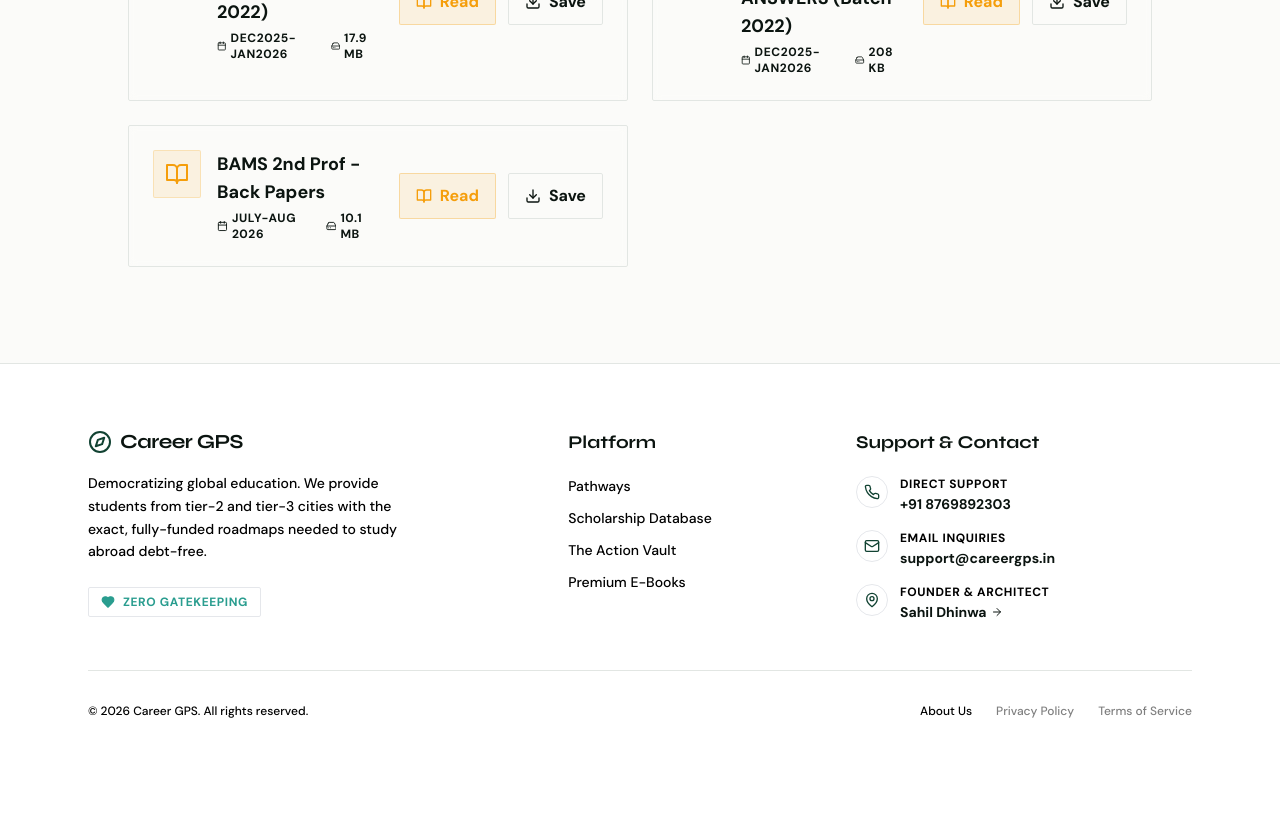
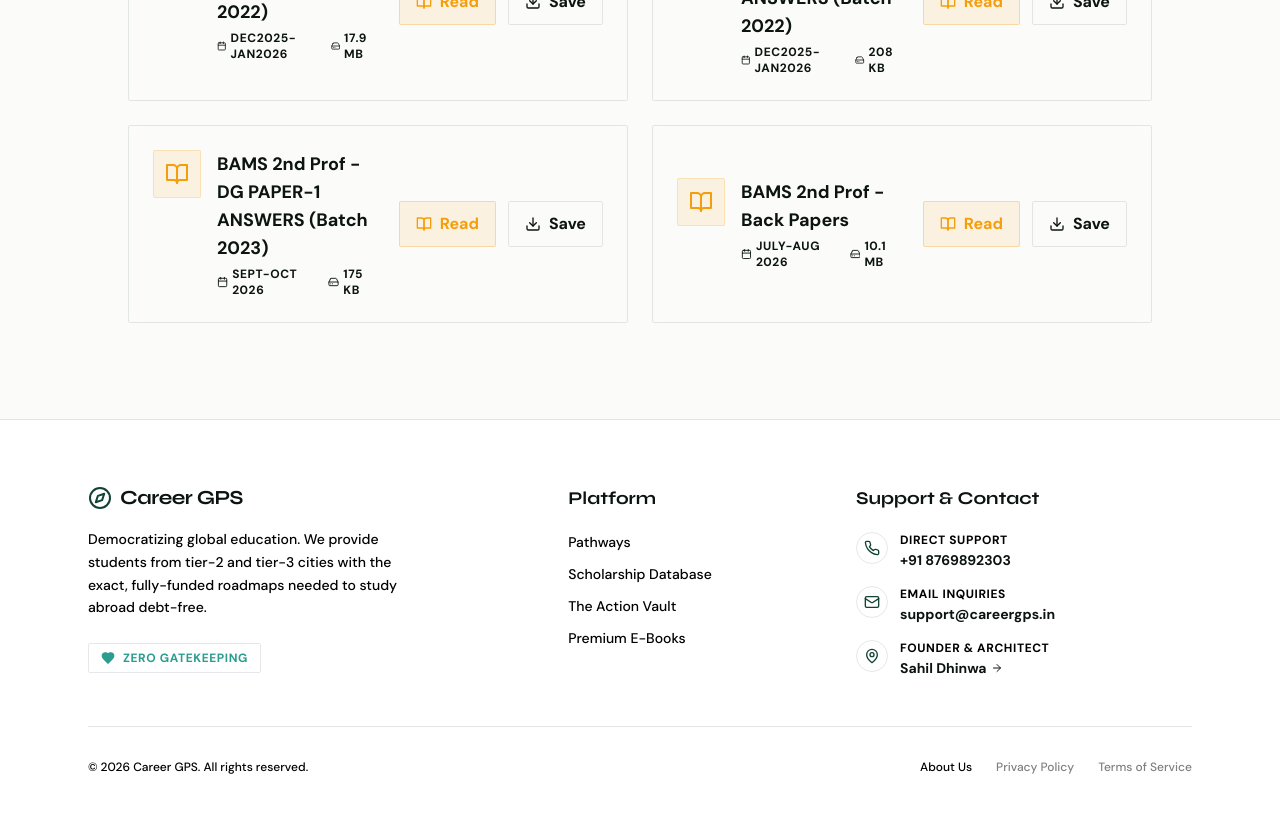
Before and after one commit to SahilDhinwa/Career-gps2.0, a Next.js app: page /bams-hub/papers in a window 1280 px wide. Shown: the part 840-1653 px from the top of the page. Before the commit the page ends 1623 px from the top, so only its background shows below. Built offline with nearby package versions, Linux system fonts and the light colour scheme; no server answers.

Commit message:
Add new paper entry for BAMS 2nd Prof

```diff
--- a/app/bams-hub/papers/page.tsx
+++ b/app/bams-hub/papers/page.tsx
@@ -35,6 +35,13 @@ const PREVIOUS_PAPERS = [
     link: "/pdfs/DG 22 batch answer.pdf" // EXACT match to your uploaded file
   },
     {
+    id: 6,
+    subject: "BAMS 2nd Prof - DG PAPER-1 ANSWERS (Batch 2023)",
+    year: "Sept-Oct 2026",
+    size: "175 KB",
+    link: "/pdfs/dg-1(2023).pdf" // EXACT match to your uploaded file
+  },
+  {
     id: 5,
     subject: "BAMS 2nd Prof - Back Papers",
     year: "July-Aug 2026",
```
